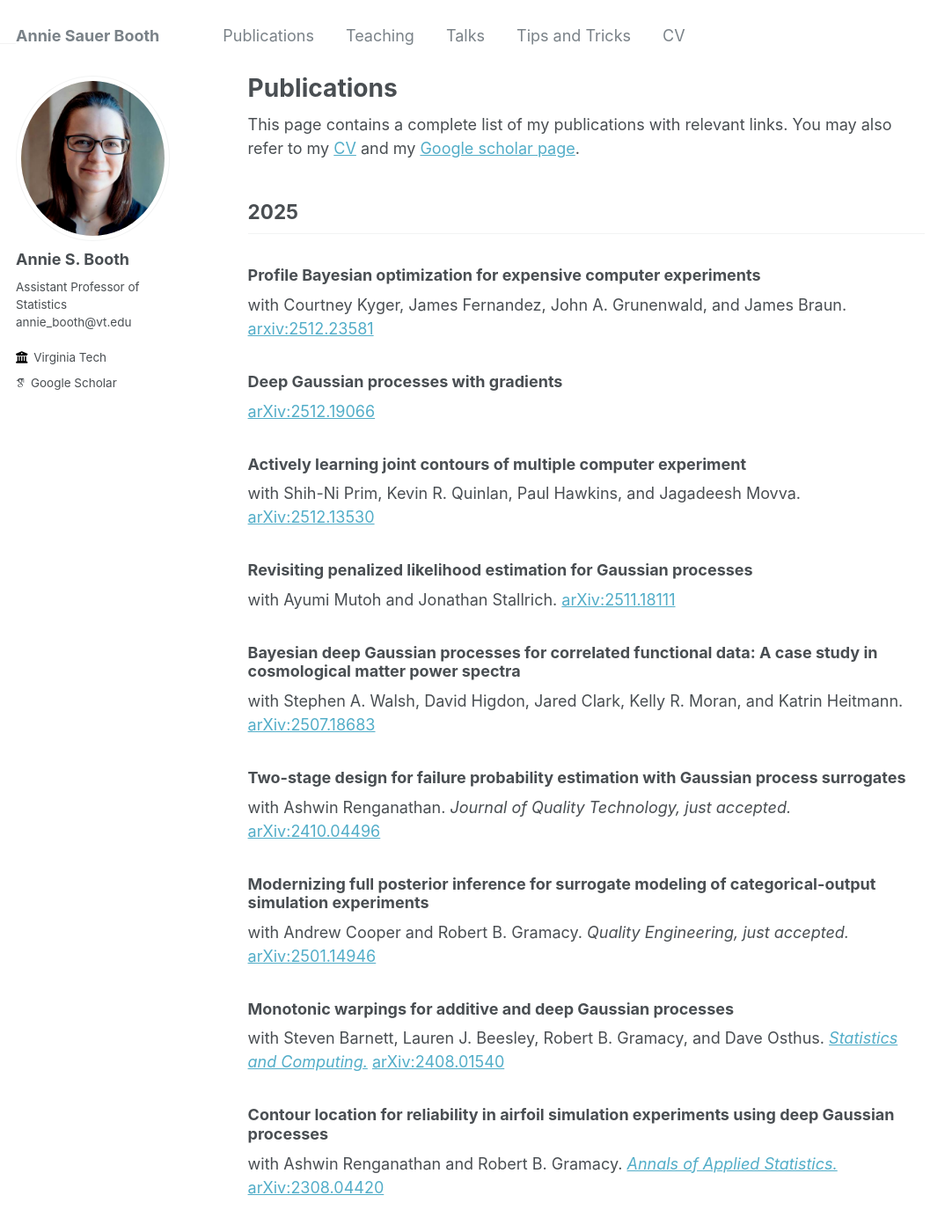
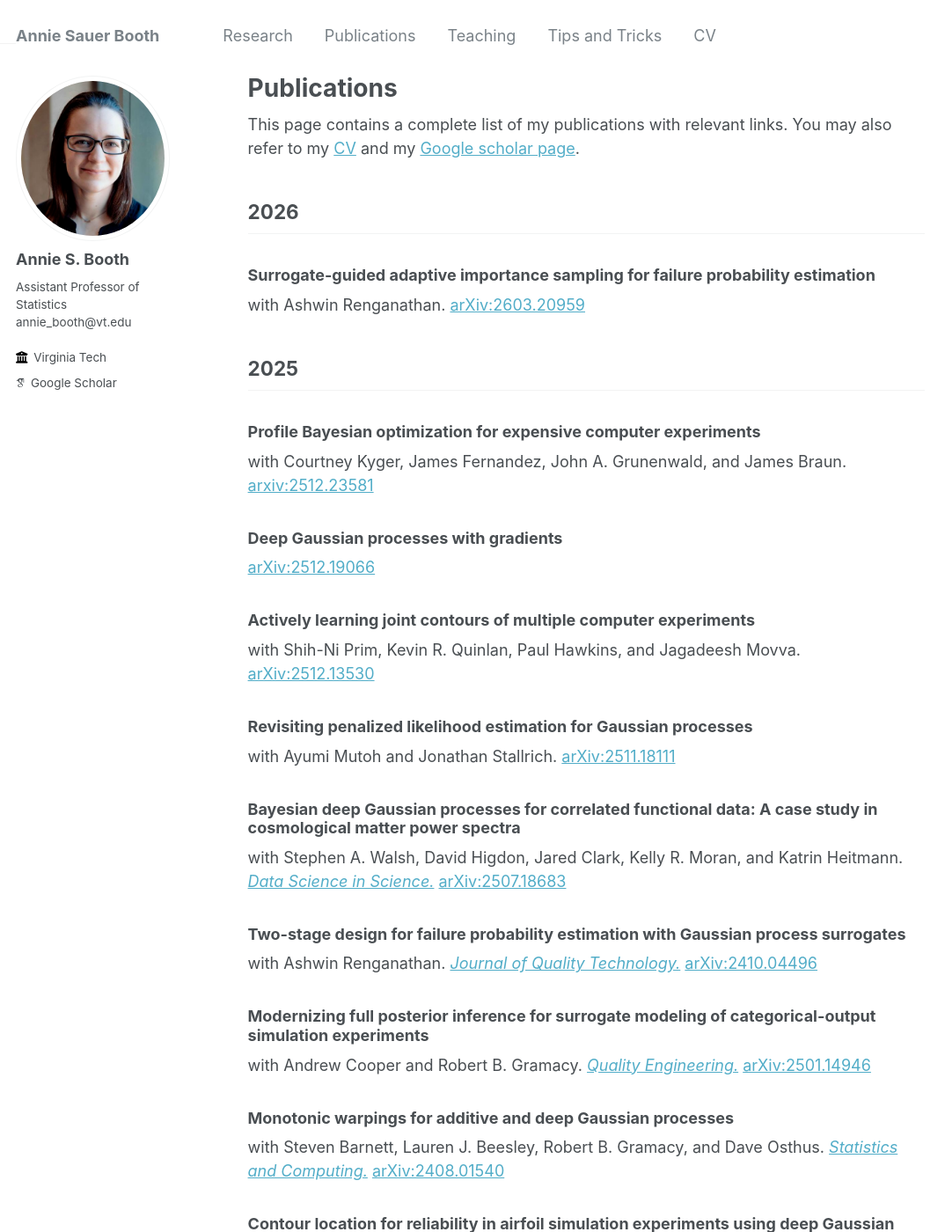
Before and after one commit to anniesbooth/anniesbooth.github.io, a Jekyll site: the page built from _pages/publications.md, in a window 1280 px wide and 1400 px high. Shown: the whole window at 88% size, without its empty margins (0-1074 px from the left). Built offline with Jekyll 4.4.1, drawn with Linux system fonts in a browser that asks for light colours; some web fonts are replaced; some of the changed text lies outside the part shown.

Commit message:
moderate updates, add research page

```diff
--- a/_data/navigation.yml
+++ b/_data/navigation.yml
@@ -1,5 +1,8 @@
 
 main:
+
+  - title: "Research"
+    url: /research/
 
   - title: "Publications"
     url: /publications/
@@ -7,9 +10,6 @@ main:
   - title: "Teaching"
     url: /teaching/
 
-  - title: "Talks"
-    url: /talks/
-
   - title: "Tips and Tricks"
     url: /tips/
 
--- a/_pages/publications.md
+++ b/_pages/publications.md
@@ -5,6 +5,12 @@ author_profile: true
 ---
 
 This page contains a complete list of my publications with relevant links.  You may also refer to my [CV](/files/BoothCV.pdf) and my [Google scholar page](https://scholar.google.com/citations?user=yL2Ik1UAAAAJ&hl=en&oi=ao).
+
+2026
+------
+
+### Surrogate-guided adaptive importance sampling for failure probability estimation
+with Ashwin Renganathan. [arXiv:2603.20959](https://arxiv.org/pdf/2603.20959)
 
 2025
 ------
@@ -15,20 +21,20 @@ with Courtney Kyger, James Fernandez, John A. Grunenwald, and James Braun. [arxi
 ### Deep Gaussian processes with gradients
 [arXiv:2512.19066](https://arxiv.org/pdf/2512.18066)
 
-### Actively learning joint contours of multiple computer experiment
+### Actively learning joint contours of multiple computer experiments
 with Shih-Ni Prim, Kevin R. Quinlan, Paul Hawkins, and Jagadeesh Movva. [arXiv:2512.13530](https://arxiv.org/pdf/2512.13530)
 
 ### Revisiting penalized likelihood estimation for Gaussian processes
 with Ayumi Mutoh and Jonathan Stallrich. [arXiv:2511.18111](https://arxiv.org/pdf/2511.18111)
 
 ### Bayesian deep Gaussian processes for correlated functional data: A case study in cosmological matter power spectra
-with Stephen A. Walsh, David Higdon, Jared Clark, Kelly R. Moran, and Katrin Heitmann. [arXiv:2507.18683](https://arxiv.org/pdf/2507.18683)
+with Stephen A. Walsh, David Higdon, Jared Clark, Kelly R. Moran, and Katrin Heitmann. [*Data Science in Science.*](https://www.tandfonline.com/doi/full/10.1080/26941899.2026.2685315) [arXiv:2507.18683](https://arxiv.org/pdf/2507.18683)
 
 ### Two-stage design for failure probability estimation with Gaussian process surrogates
-with Ashwin Renganathan. *Journal of Quality Technology, just accepted.* [arXiv:2410.04496](https://arxiv.org/pdf/2410.04496)
+with Ashwin Renganathan. [*Journal of Quality Technology.*](https://www.tandfonline.com/doi/full/10.1080/00224065.2025.2562868) [arXiv:2410.04496](https://arxiv.org/pdf/2410.04496)
 
 ### Modernizing full posterior inference for surrogate modeling of categorical-output simulation experiments
-with Andrew Cooper and Robert B. Gramacy. *Quality Engineering, just accepted.* [arXiv:2501.14946](https://arxiv.org/pdf/2501.14946)
+with Andrew Cooper and Robert B. Gramacy. [*Quality Engineering.*](https://www.tandfonline.com/doi/full/10.1080/08982112.2025.2552420) [arXiv:2501.14946](https://arxiv.org/pdf/2501.14946)
 
 ### Monotonic warpings for additive and deep Gaussian processes
 with Steven Barnett, Lauren J. Beesley, Robert B. Gramacy, and Dave Osthus. [*Statistics and Computing.*]((https://link.springer.com/article/10.1007/s11222-025-10598-7)) [arXiv:2408.01540](https://arxiv.org/pdf/2408.01540)
```
Also changed, not shown: other parts of _pages/publications.md (+1 -1 lines), _pages/about.md (+5 -6 lines), _pages/archive/talks.md (renamed from _pages/talks.md, +1 -0 lines), _pages/news.md (+4 -0 lines), _pages/research.md (added, +68 -0 lines), _pages/software.md (deleted, +0 -57 lines), _pages/teaching.md (+9 -1 lines), 2 other files.
